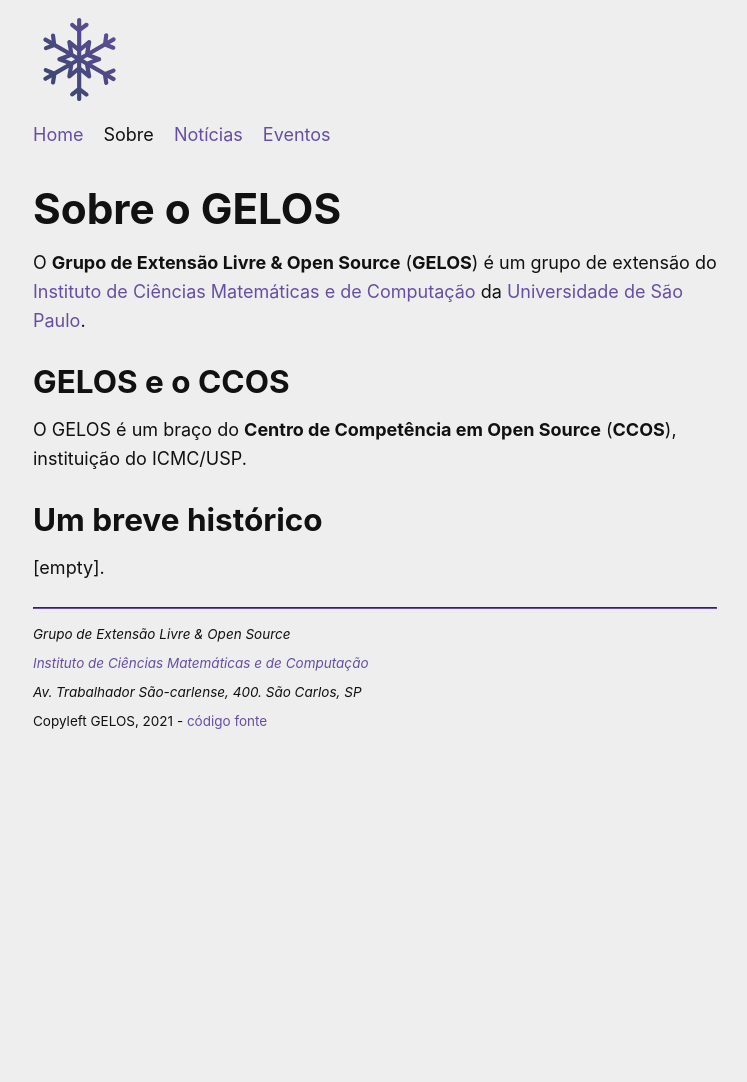
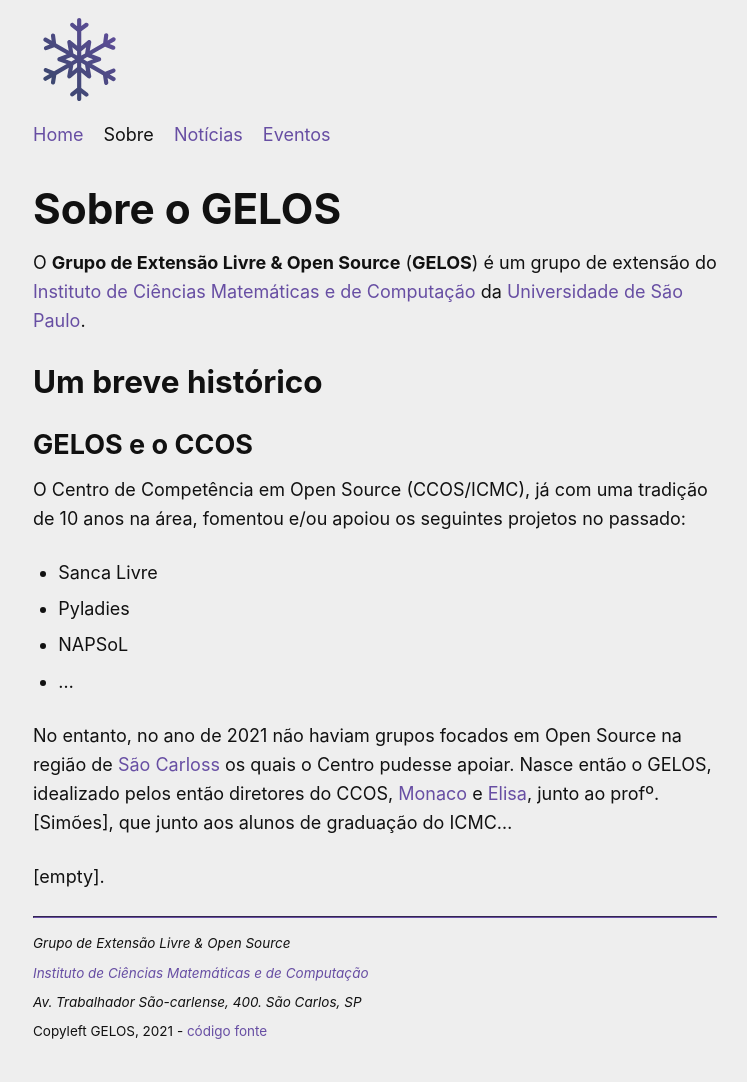
Before and after one commit to gelos-icmc/site, a Jekyll site: the page built from _pages/sobre.md, in a window 1280 px wide. Shown: the whole page, without its empty margins (265-1012 px from the left). Built offline with Jekyll 4.4.1, drawn with Linux system fonts in a browser that asks for light colours; before the commit the page ends 900 px from its top, so only the background shows below that.

Commit message:
produção textual em about.md

```diff
--- a/_pages/sobre.md
+++ b/_pages/sobre.md
@@ -7,10 +7,16 @@ title: Sobre
 O **Grupo de Extensão Livre & Open Source** (**GELOS**) é um grupo de extensão do [Instituto de Ciências Matemáticas e de
 Computação](https://icmc.usp.br) da [Universidade de São Paulo](https://usp.br).
 
-## GELOS e o CCOS
-
-O GELOS é um braço do **Centro de Competência em Open Source** (**CCOS**), instituição do ICMC/USP.
-
 ## Um breve histórico
 
+### GELOS e o CCOS
+
+O Centro de Competência em Open Source (CCOS/ICMC), já com uma tradição de 10 anos na área, fomentou e/ou apoiou os seguintes projetos no passado:
+- Sanca Livre
+- Pyladies
+- NAPSoL
+- ...
+
+No entanto, no ano de 2021 não haviam grupos focados em Open Source na região de [São Carloss]() os quais o Centro pudesse apoiar. Nasce então o GELOS, idealizado pelos então diretores do CCOS, [Monaco]() e [Elisa](), junto ao profº. [Simões], que junto aos alunos de graduação do ICMC...
+
 [empty].
```
